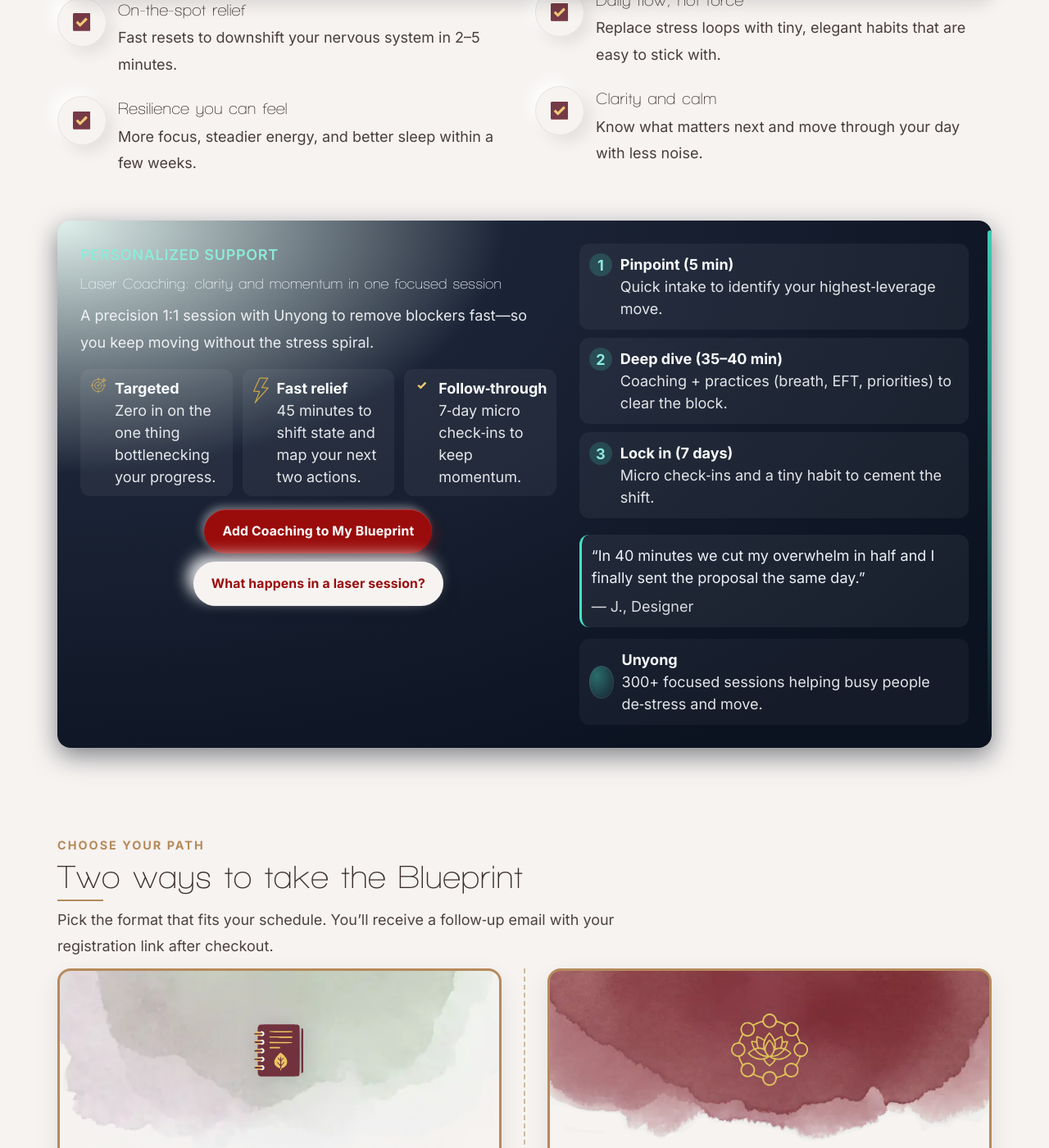
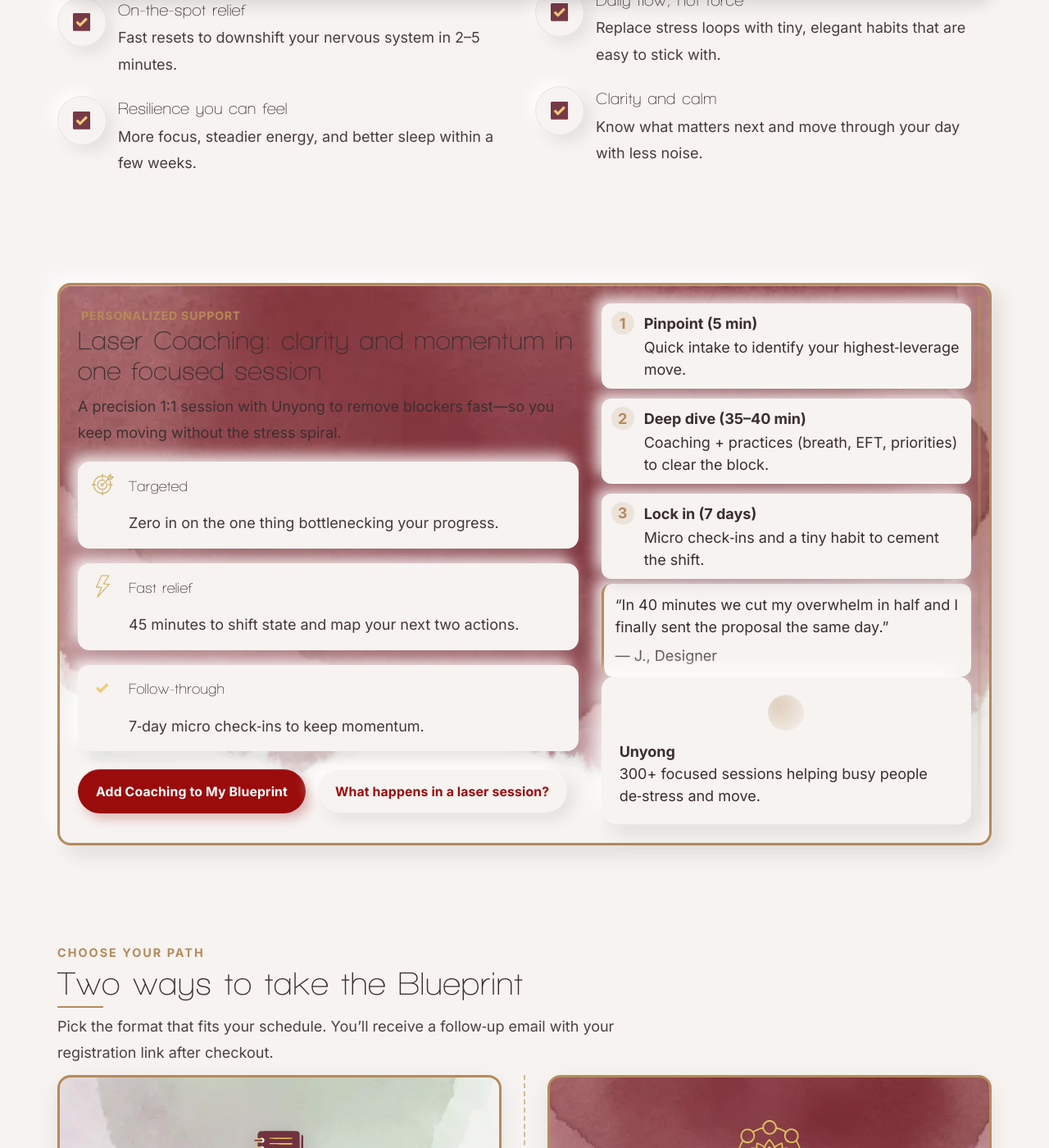
Before and after one commit to chriswakeley/test-blog, a Jekyll site: the page built from course.md, in a window 1280 px wide and 1400 px high, scrolled down 1284 px. Shown: the whole window at 82% size. Built offline with Jekyll 4.4.1, drawn with Linux system fonts in a browser that asks for light colours.

Commit message:
Refactor Laser Coaching Spotlight section for cohesive styling and improved layout

```diff
--- a/assets/css/main.css
+++ b/assets/css/main.css
@@ -490,3 +490,59 @@ main{flex:1}
 .hero h1{animation:rise .44s ease-out .24s both}
 .hero .subtitle{animation:rise .44s ease-out .30s both}
 .hero .cta-row{animation:rise .44s ease-out .36s both}
+
+/* Laser Coaching Spotlight (cohesive with site theme) */
+.laser-spotlight .laser-card{
+  position:relative;
+  display:grid;grid-template-columns:1.15fr .85fr;gap:28px;align-items:start;
+  background:var(--sb-warm);
+  border:3px solid var(--sb-gold);
+  border-radius:16px;
+  padding:22px;
+  box-shadow:-10px -10px 24px rgba(255,255,255,.85), 10px 10px 24px rgba(0,0,0,.10), inset 0 1px 0 rgba(255,255,255,.45), inset 0 -1px 0 rgba(0,0,0,.05);
+  margin-top:-8px; /* nudge closer to outcomes */
+  margin-bottom:-24px; /* visually tuck under pricing */
+}
+.laser-spotlight .laser-card.banner-coaching{
+  background-image:url('../images/watercolorcardbanner.webp');
+  background-repeat:no-repeat;
+  background-size:100% auto;
+  background-position:center -10%;
+  background-origin:border-box;
+}
+.laser-spotlight .laser-card::after{
+  content:""; position:absolute; right:10px; top:12px; bottom:12px; width:4px; border-radius:4px;
+  background:linear-gradient(180deg, rgba(182,138,90,.9), rgba(182,138,90,0)); opacity:.75;
+}
+.laser-spotlight h2{font-size:32px; line-height:1.15}
+.laser-spotlight p{opacity:.95}
+.laser-spotlight .pillars{margin-top:8px}
+/* Reuse feature-list tile visuals for pillars */
+.laser-spotlight .pillars .feature{background:var(--sb-warm)}
+
+/* Three-step mini process */
+.how-steps{list-style:none; padding:0; margin:0; display:grid; gap:12px}
+.how-steps li{
+  display:grid; grid-template-columns:28px 1fr; gap:12px; align-items:start;
+  background:var(--sb-warm); border-radius:12px; padding:10px 12px;
+  box-shadow:-8px -8px 18px rgba(255,255,255,.85), 8px 8px 18px rgba(0,0,0,.08);
+}
+.how-steps .num{
+  width:28px; height:28px; border-radius:999px; display:flex; align-items:center; justify-content:center;
+  background:rgba(182,138,90,.15); color:var(--sb-gold); font-weight:800;
+}
+.how-steps strong{display:block; margin:.05rem 0 .1rem}
+
+/* Testimonial quote block with warm accent */
+.quote-small{margin:6px 0 0 0; background:var(--sb-warm); border-left:3px solid var(--sb-gold); border-radius:12px; padding:12px 14px;
+  box-shadow:-8px -8px 18px rgba(255,255,255,.85), 8px 8px 18px rgba(0,0,0,.08)}
+.quote-small blockquote{margin:0}
+.quote-small figcaption{opacity:.85; margin-top:8px}
+
+/* Coach mini card */
+.coach-card{display:flex; align-items:center; gap:12px}
+.coach-avatar{width:44px; height:44px; border-radius:50%; background:radial-gradient(80% 80% at 30% 30%, rgba(182,138,90,.35), rgba(182,138,90,.08)); box-shadow: inset 0 1px 0 rgba(255,255,255,.35)}
+
+@media (max-width: 900px){
+  .laser-spotlight .laser-card{grid-template-columns:1fr; gap:16px; margin-bottom:-16px}
+}
--- a/course.md
+++ b/course.md
@@ -119,65 +119,66 @@ permalink: /course/
   </div>
 </div>
 
-<!-- Laser Coaching Spotlight — Variant B: Card on edge (bleeds into pricing) -->
-<div class="container section laser-spotlight" id="laser-coaching" style="padding-top:0;">
-  <div class="edge-card" style="background: radial-gradient(120% 120% at 0% 0%, rgba(69,225,197,0.12) 0%, rgba(27,36,54,1) 40%, rgba(11,18,32,1) 100%); color:#F8FAFC; border-radius:16px; box-shadow: 0 10px 30px rgba(11,18,32,.5); padding: 28px; display:flex; gap:28px; align-items:stretch; margin-top: -12px; margin-bottom:-36px; position:relative; overflow:hidden;">
-    <div class="edge-accent" aria-hidden="true" style="position:absolute; right:-1px; top:12px; bottom:12px; width:6px; background: linear-gradient(180deg, rgba(69,225,197,.9), rgba(69,225,197,0)); border-radius:6px;"></div>
+<!-- Laser Coaching Spotlight — Variant B: Card on edge (cohesive styling) -->
+<div class="container section laser-spotlight" id="laser-coaching">
+  <div class="laser-card banner-coaching">
+    <!-- Left: persuasion copy and pillars -->
+    <div class="laser-copy">
+      <span class="overline-label">Personalized support</span>
+      <h2>Laser Coaching: clarity and momentum in one focused session</h2>
+      <p>A precision 1:1 session with Unyong to remove blockers fast—so you keep moving without the stress spiral.</p>
 
-    <!-- Left: persuasion copy and pillars -->
-    <div class="spotlight-copy" style="flex:1 1 55%; max-width: 680px;">
-      <span class="eyebrow" style="color:#8DEAD9; display:block; letter-spacing:.04em; text-transform:uppercase; font-weight:600; margin-bottom:8px;">Personalized support</span>
-      <h2 style="margin:0 0 10px 0; color:#ECF2F8;">Laser Coaching: clarity and momentum in one focused session</h2>
-      <p style="opacity:.92; margin:0 0 16px 0;">A precision 1:1 session with Unyong to remove blockers fast—so you keep moving without the stress spiral.</p>
-
-      <ul class="pillars" style="list-style:none; padding:0; margin:0; display:grid; grid-template-columns: repeat(3, minmax(0,1fr)); gap:12px;">
-        <li style="display:flex; gap:10px; align-items:flex-start; background: rgba(255,255,255,.05); border-radius:12px; padding:10px 12px;">
-          <img src="{{ '/assets/images/targeticon.svg' | relative_url }}" alt="" width="20" height="20" aria-hidden="true" />
-          <div><strong style="display:block; color:#F8FAFC;">Targeted</strong><span style="opacity:.9;">Zero in on the one thing bottlenecking your progress.</span></div>
+      <ul class="feature-list pillars">
+        <li class="feature">
+          <img class="icon" src="{{ '/assets/images/targeticon.svg' | relative_url }}" alt="" aria-hidden="true" />
+          <h3>Targeted</h3>
+          <p>Zero in on the one thing bottlenecking your progress.</p>
         </li>
-        <li style="display:flex; gap:10px; align-items:flex-start; background: rgba(255,255,255,.05); border-radius:12px; padding:10px 12px;">
-          <img src="{{ '/assets/images/bolticon.svg' | relative_url }}" alt="" width="20" height="20" aria-hidden="true" />
-          <div><strong style="display:block; color:#F8FAFC;">Fast relief</strong><span style="opacity:.9;">45 minutes to shift state and map your next two actions.</span></div>
+        <li class="feature">
+          <img class="icon" src="{{ '/assets/images/bolticon.svg' | relative_url }}" alt="" aria-hidden="true" />
+          <h3>Fast relief</h3>
+          <p>45 minutes to shift state and map your next two actions.</p>
         </li>
-        <li style="display:flex; gap:10px; align-items:flex-start; background: rgba(255,255,255,.05); border-radius:12px; padding:10px 12px;">
-          <img src="{{ '/assets/images/check-no-background.svg' | relative_url }}" alt="" width="20" height="20" aria-hidden="true" />
-          <div><strong style="display:block; color:#F8FAFC;">Follow‑through</strong><span style="opacity:.9;">7‑day micro check‑ins to keep momentum.</span></div>
+        <li class="feature">
+          <img class="icon" src="{{ '/assets/images/check-no-background.svg' | relative_url }}" alt="" aria-hidden="true" />
+          <h3>Follow‑through</h3>
+          <p>7‑day micro check‑ins to keep momentum.</p>
         </li>
       </ul>
 
-      <div class="cta-row" style="display:flex; gap:10px; flex-wrap:wrap; margin-top:16px;">
+      <div class="cta-row" style="justify-content:flex-start">
         <a class="btn" href="{{ site.purchase_coaching_url | default: '#' }}" target="_blank" rel="noopener">Add Coaching to My Blueprint</a>
         <a class="btn secondary" href="#laser-how">What happens in a laser session?</a>
       </div>
     </div>
 
     <!-- Right: process, proof, coach card -->
-    <div class="spotlight-proof" style="flex:1 1 45%; display:flex; flex-direction:column; gap:14px;">
-      <ol id="laser-how" class="how-steps" style="list-style:none; counter-reset: step; margin:0; padding:0; display:grid; gap:10px;">
-        <li style="display:flex; gap:10px; background: rgba(255,255,255,.05); border-radius:12px; padding:12px;">
-          <div aria-hidden="true" style="min-width:28px; height:28px; border-radius:50%; background: rgba(69,225,197,.18); color:#8DEAD9; display:flex; align-items:center; justify-content:center; font-weight:700;">1</div>
-          <div><strong style="color:#F8FAFC;">Pinpoint (5 min)</strong><div style="opacity:.9;">Quick intake to identify your highest‑leverage move.</div></div>
+    <div class="laser-proof">
+      <ol id="laser-how" class="how-steps">
+        <li>
+          <div class="num" aria-hidden="true">1</div>
+          <div><strong>Pinpoint (5 min)</strong><div>Quick intake to identify your highest‑leverage move.</div></div>
         </li>
-        <li style="display:flex; gap:10px; background: rgba(255,255,255,.05); border-radius:12px; padding:12px;">
-          <div aria-hidden="true" style="min-width:28px; height:28px; border-radius:50%; background: rgba(69,225,197,.18); color:#8DEAD9; display:flex; align-items:center; justify-content:center; font-weight:700;">2</div>
-          <div><strong style="color:#F8FAFC;">Deep dive (35–40 min)</strong><div style="opacity:.9;">Coaching + practices (breath, EFT, priorities) to clear the block.</div></div>
+        <li>
+          <div class="num" aria-hidden="true">2</div>
+          <div><strong>Deep dive (35–40 min)</strong><div>Coaching + practices (breath, EFT, priorities) to clear the block.</div></div>
         </li>
-        <li style="display:flex; gap:10px; background: rgba(255,255,255,.05); border-radius:12px; padding:12px;">
-          <div aria-hidden="true" style="min-width:28px; height:28px; border-radius:50%; background: rgba(69,225,197,.18); color:#8DEAD9; display:flex; align-items:center; justify-content:center; font-weight:700;">3</div>
-          <div><strong style="color:#F8FAFC;">Lock in (7 days)</strong><div style="opacity:.9;">Micro check‑ins and a tiny habit to cement the shift.</div></div>
+        <li>
+          <div class="num" aria-hidden="true">3</div>
+          <div><strong>Lock in (7 days)</strong><div>Micro check‑ins and a tiny habit to cement the shift.</div></div>
         </li>
       </ol>
 
-      <figure class="quote" style="margin:6px 0 0 0; background: rgba(255,255,255,.06); border-left:3px solid #45E1C5; border-radius:12px; padding:12px;">
-        <blockquote style="margin:0; color:#ECF2F8;">“In 40 minutes we cut my overwhelm in half and I finally sent the proposal the same day.”</blockquote>
-        <figcaption style="opacity:.85; margin-top:8px;">— J., Designer</figcaption>
+      <figure class="quote-small">
+        <blockquote>“In 40 minutes we cut my overwhelm in half and I finally sent the proposal the same day.”</blockquote>
+        <figcaption>— J., Designer</figcaption>
       </figure>
 
-      <div class="coach-card" style="display:flex; gap:10px; align-items:center; background: rgba(255,255,255,.04); border-radius:12px; padding:12px;">
-        <div class="coach-avatar" aria-hidden="true" style="width:40px; height:40px; border-radius:50%; background: radial-gradient(80% 80% at 30% 30%, rgba(69,225,197,.4), rgba(69,225,197,.08)); box-shadow: inset 0 0 0 1px rgba(255,255,255,.08);"></div>
+      <div class="card coach-card">
+        <div class="coach-avatar" aria-hidden="true"></div>
         <div>
-          <strong style="color:#F8FAFC;">Unyong</strong>
-          <div style="opacity:.9;">300+ focused sessions helping busy people de‑stress and move.</div>
+          <strong>Unyong</strong>
+          <div>300+ focused sessions helping busy people de‑stress and move.</div>
         </div>
       </div>
     </div>
```
